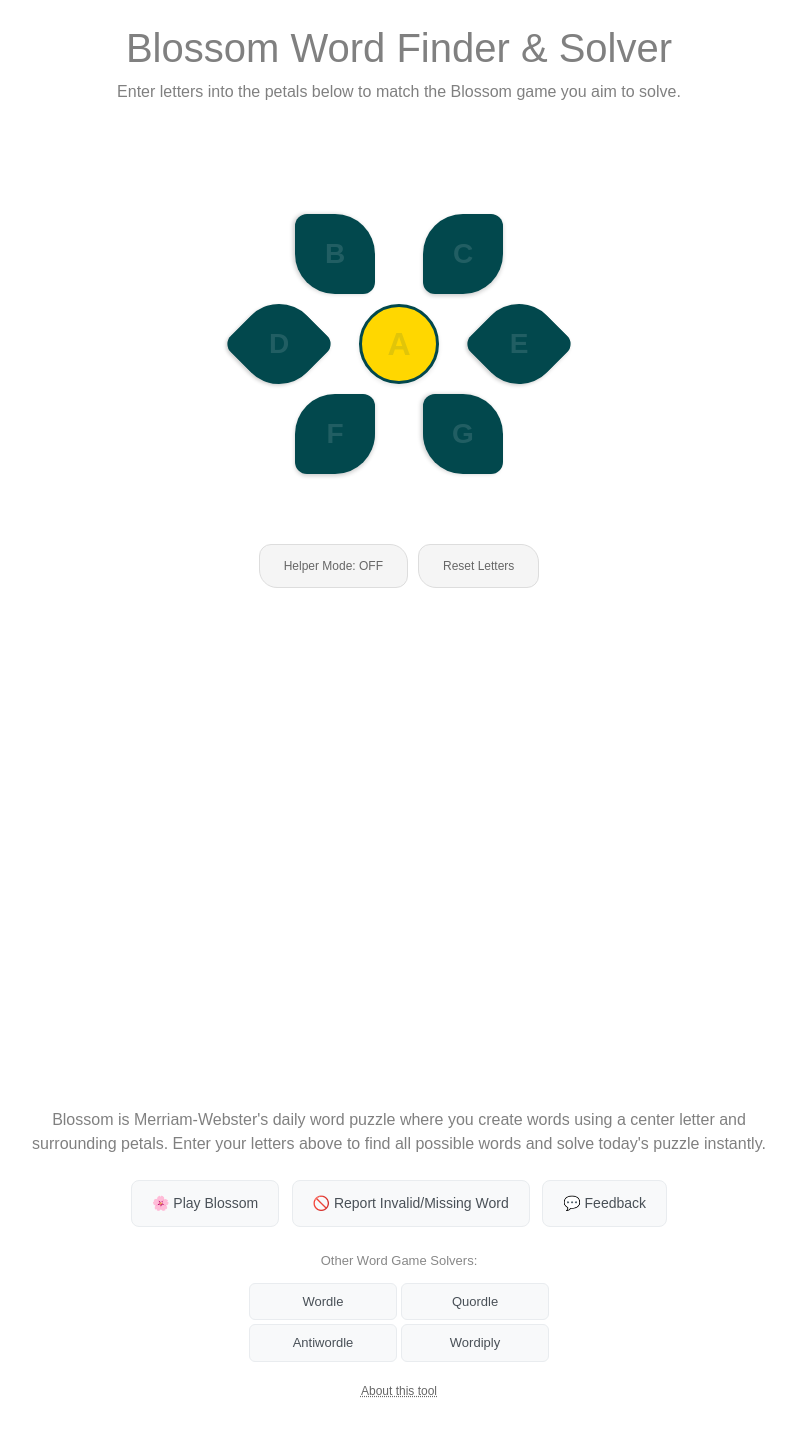
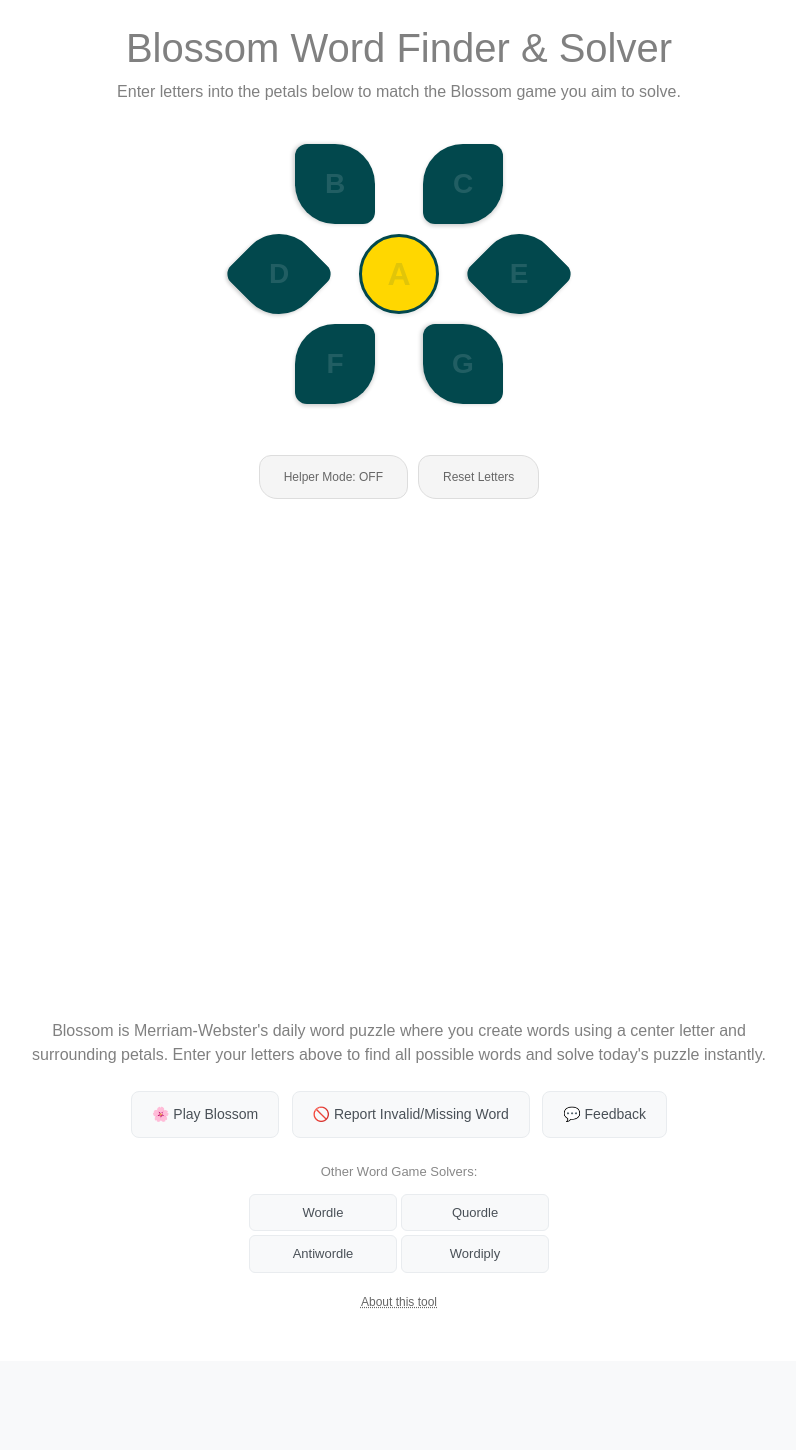
Before and after one commit to applewjr/heroku_apps, a Flask app: template templates/blossom.html in a window 1280 px wide. Shown: the part 69-1519 px from the top of the page, without its empty margins (241-1037 px from the left). After the commit the page ends 1377 px from the top, so only its background shows below. Run offline with Flask 2, Linux system fonts and the light colour scheme; the template is opened without the code that fills it, so the values that code supplies are empty; parts of the project's set-up code (start-up, migrations or seed data) failed here and were passed over.

Commit message:
Update blossom.html

```diff
--- a/templates/blossom.html
+++ b/templates/blossom.html
@@ -51,9 +51,9 @@
     font-family: inherit;
     text-decoration: none;
     display: inline-block;
-    /* position: relative; */
+    position: relative;
     z-index: 10;
-    /* margin-top: -40px; */
+    margin-top: -40px;
     width: auto; /* Prevent width changes */
     white-space: nowrap; /* Prevent text wrapping */
     transition: all 0.2s ease;
@@ -124,7 +124,7 @@ table.blossom-info {
 
   /* Tooltip styles */
   .disclaimer-tooltip {
-      /* position: relative; */
+      position: relative;
       display: inline-block;
       cursor: help;
       color: #666;
@@ -203,17 +203,17 @@ table.blossom-info {
 
   /* New Blossom Layout Styles */
   .blossom-container {
-      /* position: relative; */
+      position: relative;
       width: 400px;
       height: 400px;
-      /* margin: -70px auto -10px auto; */
+      margin: -70px auto -10px auto;
   }
 
   @media (max-width: 480px) {
       .blossom-container {
           width: 350px;
           height: 350px;
-          /* margin: -70px auto -10px auto; */
+          margin: -70px auto -10px auto;
       }
   }
 
@@ -536,7 +536,7 @@ table.blossom-info {
     font-family: inherit;
     text-decoration: none;
     display: inline-block;
-    /* position: relative; */
+    position: relative;
     z-index: 10;
     margin-top: -40px;
     margin-right: 10px;
```
